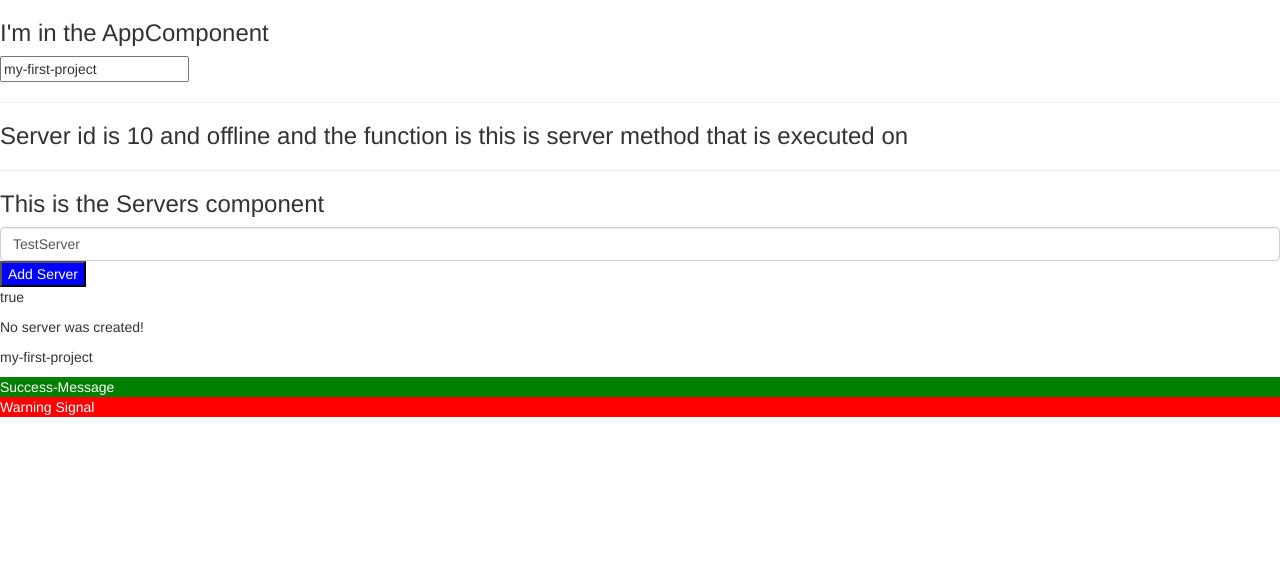
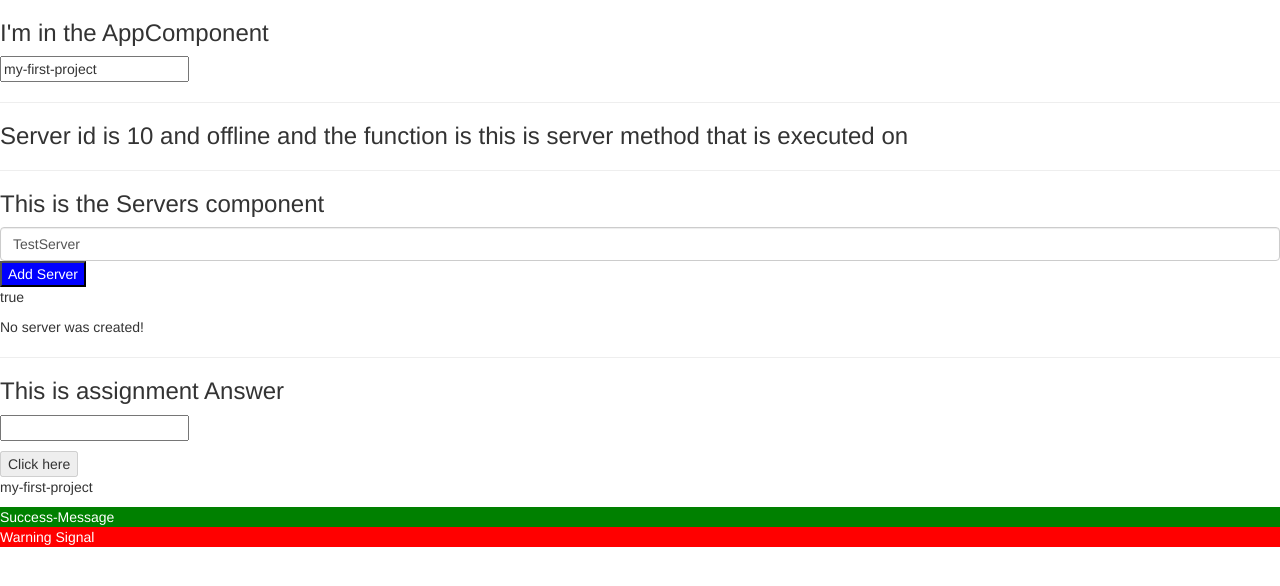
Before and after one commit to prajwalvishwamurthy/my-first-project, an Angular app: page / in a window 1280 px wide. Shown: the top 586 px of the page. Built offline with nearby package versions, Linux system fonts and the light colour scheme.

Commit message:
assignment 3 and their answers

```diff
--- a/src/app/servers/servers.component.html
+++ b/src/app/servers/servers.component.html
@@ -1,3 +1,4 @@
+
 <hr>
 <h3>This is the Servers component</h3>
 <!-- <input type="text" class="form-control" (input)="onUpdateServerName($event)"> -->
@@ -6,3 +7,13 @@
 <button class="addServerButton" (click)= "onCreateServer()" [disabled]="!allowNewServer">Add Server</button>
 <p [innerText]="allowNewServer"></p>
 <p>{{serverCreationStatus}}</p>
+
+
+
+<!-- Assignment Question -->
+<hr>
+<h3>This is assignment Answer</h3>
+<!-- 1. Add a Input field which updates a property('userName') via Two-way binding-->
+<input type="text" [(ngModel)]="username">
+<p>{{username}}</p>
+<button type="button" [disabled]="username == ' ' " (click)="username = ' ' ">Click here</button>
--- a/src/app/servers/servers.component.ts
+++ b/src/app/servers/servers.component.ts
@@ -9,6 +9,8 @@ export class ServersComponent implements OnInit {
 allowNewServer = false;
 serverCreationStatus = 'No server was created!';
 textInput = 'TestServer';
+presentUserName = false;
+username = ' '
 constructor() {
   setTimeout(() => {
     this.allowNewServer = true;
@@ -21,4 +23,8 @@ onCreateServer() {
 onUpdateServerName(event : Event) {
   this.textInput = (<HTMLInputElement>event.target).value;
 }
+
+updateUserName (event :Event) {
+  this.username = (<HTMLInputElement>event.target).value;
 }
+}
```
